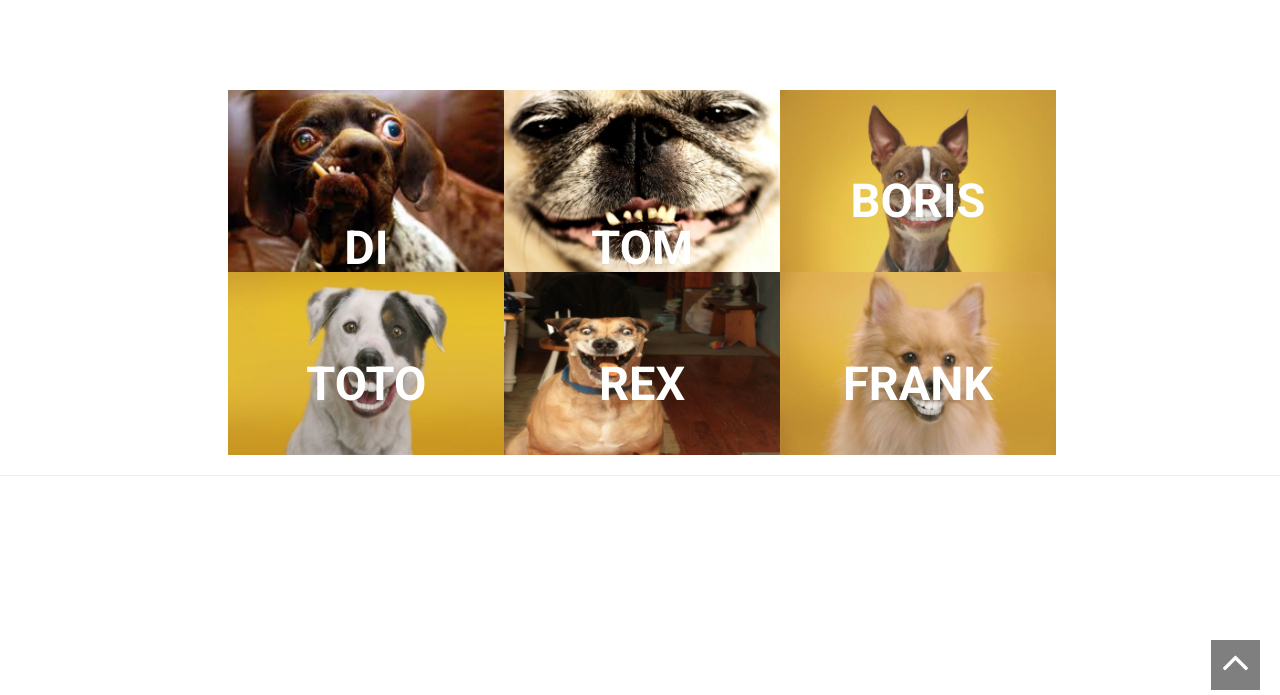
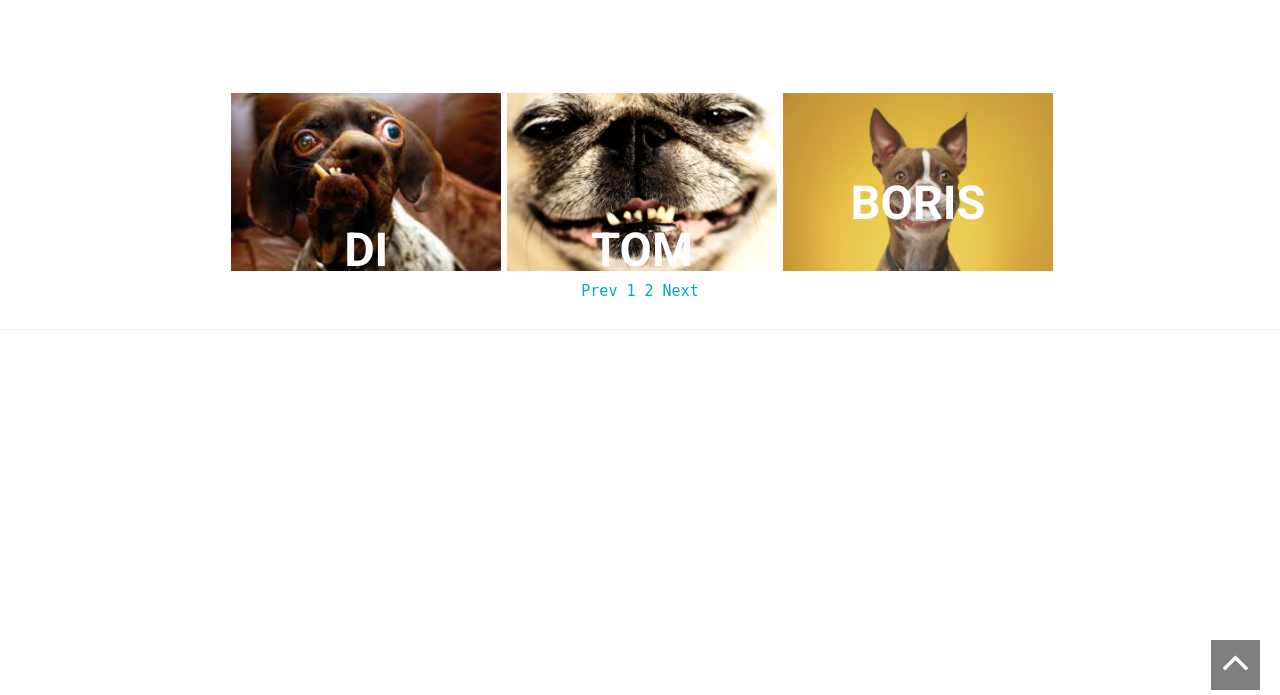
Before and after one commit to tarley/miaudote, a PHP site: page / in a window 1280 px wide. Shown: the part 90-785 px from the top of the page. Run offline with PHP 8.4, Linux system fonts and the light colour scheme; data comes from the database, SQL or seed files in the repository; some libraries are stand-ins or nearby versions.

Commit message:
1 - Colocar espaço entre as figuras [set.css - .grid figure] margin de tres pixels e reduzir os pixels do tamanho total da imagem
2 - criar estilo para os itens da paginação [set.css .nav-pagination] no
centro com dez pixels e a fonte monospace

3 - criar funções no util.js para aplicar a paginação e controlar os
eventos

```diff
--- a/assets/animate/set.css
+++ b/assets/animate/set.css
@@ -10,10 +10,16 @@
 	position: relative;
 	float: left;
 	overflow: hidden;
-	margin: 0;	/*change here for spacing*/
-	width: 33.333333333%;
+	margin: 3px;	/*change here for spacing*/
+	width: calc(33.33% - 6px);
 	text-align: center;
 	cursor: pointer;
+}
+
+.nav-pagination {
+	text-align: center;
+    padding: 10px;
+    font-family: monospace;
 }
 
 .grid figure img {
--- a/assets/php/conexao.php
+++ b/assets/php/conexao.php
@@ -1,7 +1,7 @@
 <?php
 require_once 'DB.php';
 function conectar(){
-	$pdo= new PDO('mysql:host=localhost;dbname=adote','root','1234');
+	$pdo= new PDO('mysql:host=localhost;dbname=adote','root','');
 	return $pdo;
 }
 ?>
--- a/assets/util.js
+++ b/assets/util.js
@@ -22,7 +22,14 @@ $(function(){
 					itens += "</figure>";
 				});
 			}
+
+//			itens = itens + itens;
+//			itens = itens + itens;
+//			itens = itens + itens;
+			itens += "<script type='text/javascript'>aplicarPainacao();</script>";
+
 			lista.html(itens);
+
 		});
 	})
 
@@ -75,3 +82,83 @@ $(function(){
 
 	});
 });
+
+function previous(){
+
+    new_page = parseInt($('#current_page').val()) - 1;
+    //if there is an item before the current active link run the function
+    if($('.active_page').prev('.page_link').length==true){
+        go_to_page(new_page);
+    }
+
+}
+
+function next(){
+    new_page = parseInt($('#current_page').val()) + 1;
+    //if there is an item after the current active link run the function
+    if($('.active_page').next('.page_link').length==true){
+        go_to_page(new_page);
+    }
+
+}
+function go_to_page(page_num){
+    //get the number of items shown per page
+    var show_per_page = parseInt($('#show_per_page').val());
+
+    //get the element number where to start the slice from
+    start_from = page_num * show_per_page;
+
+    //get the element number where to end the slice
+    end_on = start_from + show_per_page;
+
+    //hide all children elements of content div, get specific items and show them
+    $('#galery-image').children().css('display', 'none').slice(start_from, end_on).css('display', 'block');
+
+    /*get the page link that has longdesc attribute of the current page and add active_page class to it
+    and remove that class from previously active page link*/
+    $('.page_link[longdesc=' + page_num +']').addClass('active_page').siblings('.active_page').removeClass('active_page');
+
+    //update the current page input field
+    $('#current_page').val(page_num);
+}
+
+function aplicarPainacao() {
+	//how much items per page to show
+    var show_per_page = 3;
+    //getting the amount of elements inside content div
+    var number_of_items = $('#galery-image').children().size();
+    //calculate the number of pages we are going to have
+    var number_of_pages = Math.ceil(number_of_items/show_per_page);
+
+    //set the value of our hidden input fields
+    $('#current_page').val(0);
+    $('#show_per_page').val(show_per_page);
+
+    //now when we got all we need for the navigation let's make it '
+
+    /*
+    what are we going to have in the navigation?
+        - link to previous page
+        - links to specific pages
+        - link to next page
+    */
+    var navigation_html = '<a class="previous_link" href="javascript:previous();">Prev</a>&nbsp;';
+    var current_link = 0;
+    while((number_of_pages - 1) > current_link){
+        navigation_html += '<a class="page_link" href="javascript:go_to_page(' + current_link +')" longdesc="' + current_link +'">'+ (current_link + 1) +'</a>&nbsp;';
+        current_link++;
+    }
+    navigation_html += '<a class="next_link" href="javascript:next();">Next</a>';
+
+    $('#page_navigation').html(navigation_html);
+
+    //add active_page class to the first page link
+    $('#page_navigation .page_link:first').addClass('active_page');
+
+    //hide all the elements inside content div
+    $('#galery-image').children().css('display', 'none');
+
+    //and show the first n (show_per_page) elements
+    $('#galery-image').children().slice(0, show_per_page).css('display', 'block');
+
+}
--- a/index.html
+++ b/index.html
@@ -4,6 +4,7 @@
 		<meta charset="UTF-8" />
 		<meta http-equiv="Content-Type" content="text/html; charset=utf-8" />
 		<meta name="viewport" content="width=device-width, initial-scale=1, maximum-scale=1, user-scalable=no">
+		<link rel="stylesheet" href="//code.jquery.com/ui/1.11.4/themes/smoothness/jquery-ui.css">
 		<title>Miaudote</title>
 
 		<!-- Google fonts -->
@@ -74,8 +75,8 @@
 			<div id="galery-image" class="scroll col-md-8 col-md-offset-2">
 
 			</div>
-			<div id='page_navigation'></div>
 		</div>
+		<div id='page_navigation' class="nav-pagination"></div>
 		<hr>
 		<div id="search"  class="clearfix grid row scroll">
 
@@ -164,8 +165,6 @@
 
 		<!-- extrai o script e coloquei separado nesse jssor.js -->
 		<script src="assets/slider/js/jssor.js"></script>
-
-		<link rel="stylesheet" href="//code.jquery.com/ui/1.11.4/themes/smoothness/jquery-ui.css">
 		<script src="//code.jquery.com/jquery-1.10.2.js"></script>
 		<script src="//code.jquery.com/ui/1.11.4/jquery-ui.js"></script>
 		<script src="assets/jqueryTabs.js"></script>
```
